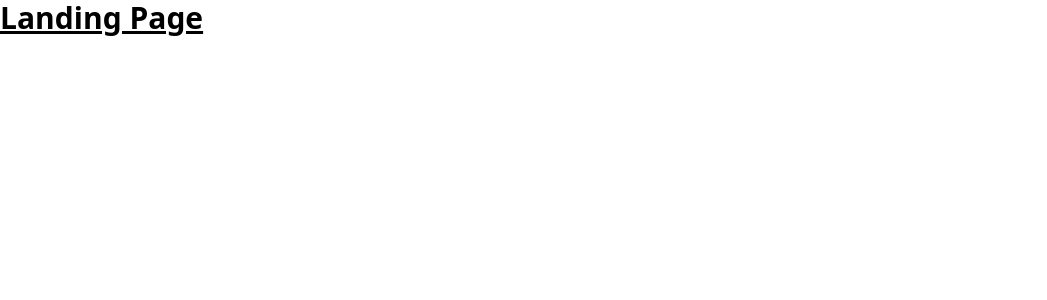
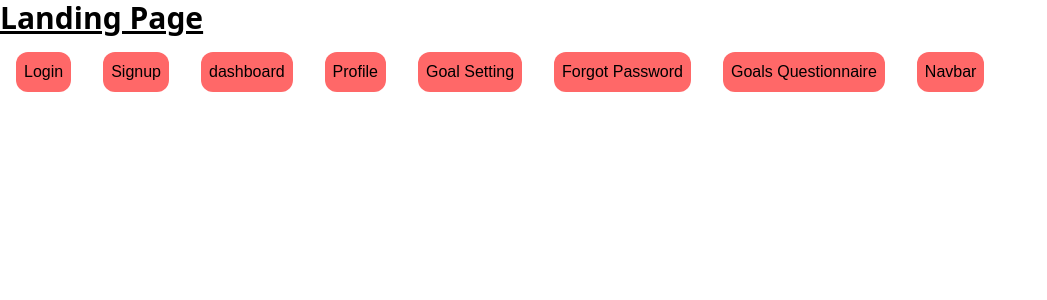
Before and after one commit to RiaChacko/NextGenWellness, a React (Vite) app: page / in a window 1280 px wide. Shown: the top 300 px of the page, without its empty margins (0-1047 px from the left). Built offline with nearby package versions, Linux system fonts and the light colour scheme; a web font is replaced by a local one.

Commit message:
buttons on landing page

```diff
--- a/src/App.jsx
+++ b/src/App.jsx
@@ -8,7 +8,7 @@ import Profile from './pages/Profile.jsx';
 import GoalSetting from './pages/GoalSetting.jsx';
 import ForgotPassword from './pages/ForgotPassword.jsx';
 import Questionnaire from './pages/Questionnaire.jsx';
-
+import Navbar from './pages/Navbar.jsx';
 
 function App() {
 
@@ -25,6 +25,7 @@ function App() {
           <Route path='/goals' element={<GoalSetting/>}/>
           <Route path='/forgot-password' element={<ForgotPassword/>}/>
           <Route path='/questionnaire' element={<Questionnaire/>}/>
+          <Route path='/navbar' element={<Navbar/>}/>
 
         </Routes>
 
--- a/src/pages/Landing.jsx
+++ b/src/pages/Landing.jsx
@@ -1,11 +1,56 @@
 
 import "./Landing.css";
+import { useNavigate } from "react-router-dom";
 function Landing() {
-return(
-    <div className="text-3xl font-extrabold underline">
-        <h1>Landing Page</h1>
-    </div>
-);
+
+    const navigate = useNavigate();
+
+    const handleClick = (path) => {
+        navigate(path);
+    };
+
+    return(
+        <div>
+            <div className="text-3xl font-extrabold underline">
+                <h1>Landing Page</h1>
+            </div>
+
+            <button onClick={() => handleClick('/login')}>
+                Login
+            </button>
+
+            <button onClick={() => handleClick('/signup')}>
+                Signup
+            </button>
+
+            <button onClick={() => handleClick('/dashboard')}>
+                dashboard
+            </button>
+
+            <button onClick={() => handleClick('/profile')}>
+                Profile
+            </button>
+
+            <button onClick={() => handleClick('/goals')}>
+                Goal Setting
+            </button>
+
+            <button onClick={() => handleClick('/forgot-password')}>
+                Forgot Password
+            </button>
+
+            <button onClick={() => handleClick('/questionnaire')}>
+                Goals Questionnaire
+            </button>
+
+            <button onClick={() => handleClick('/navbar')}>
+                Navbar
+            </button>
+
+
+        </div>
+
+    );
 
 }
 
--- /dev/null
+++ b/src/pages/Navbar.jsx
@@ -0,0 +1,11 @@
+import "../pages/Navbar.css";
+
+function Navbar () {
+    return(
+        <div>
+            <h1>Navbar</h1>
+        </div>
+    );
+}
+
+export default Navbar;
```
Also changed, not shown: src/pages/Navbar.css (added).
